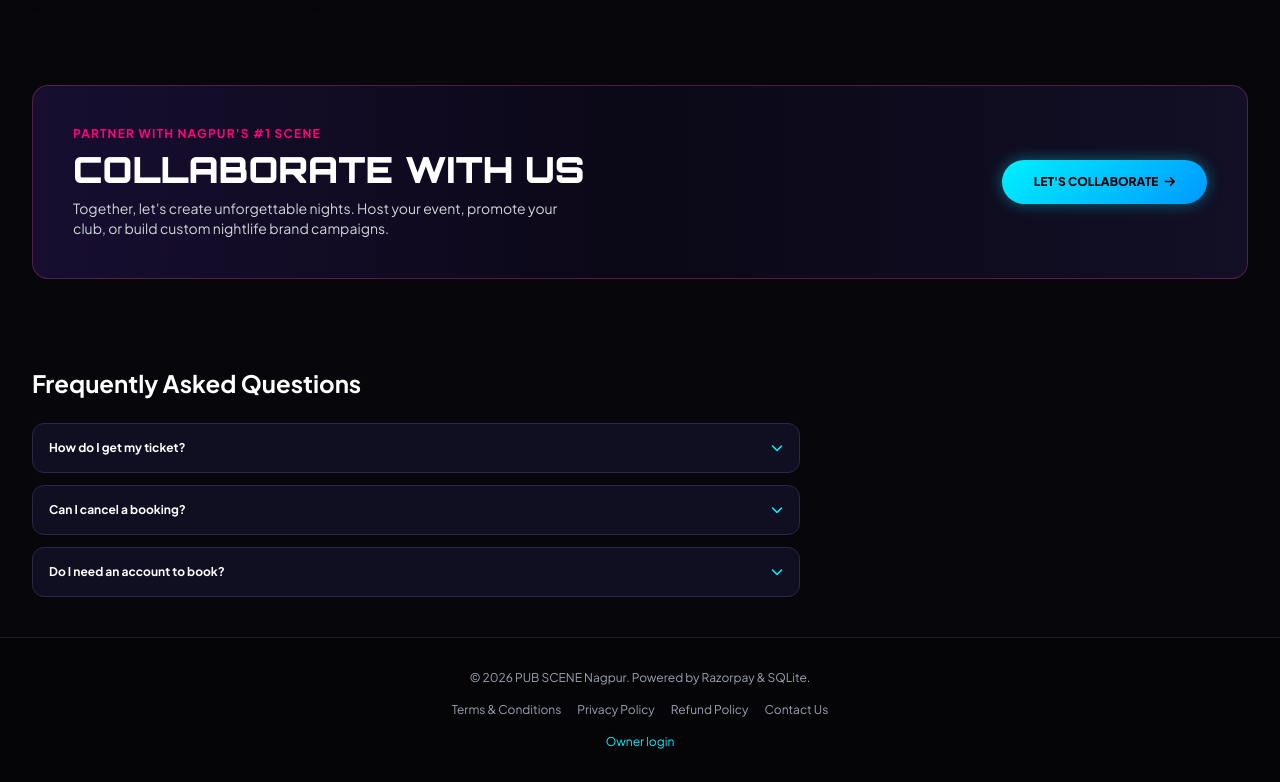
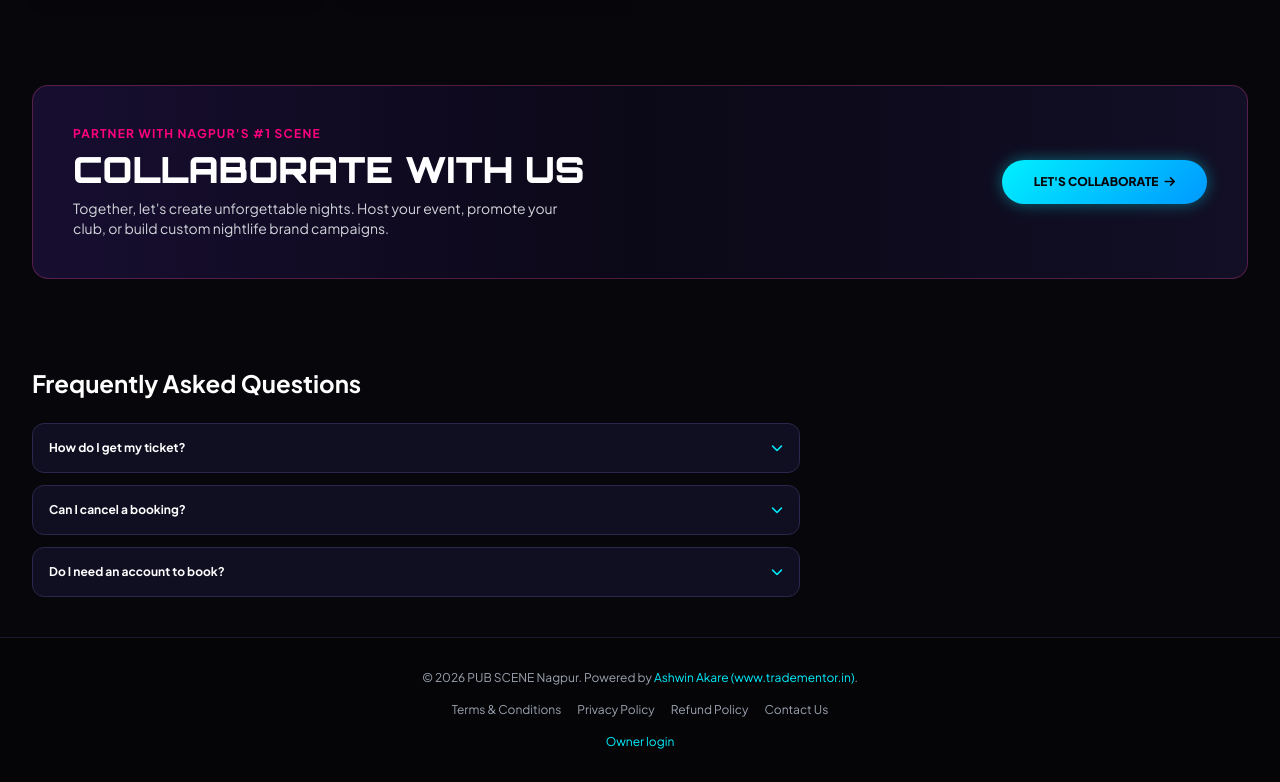
Before and after one commit to aamiram/pub_scene_main, a plain HTML site: page frontend/index.html in a window 1280 px wide. Shown: the part 2127-2909 px from the top of the page. Drawn offline with nearby package versions, Linux system fonts and the light colour scheme; a script that the page names is missing.

Commit message:
Update footer with tradementor.in link

```diff
--- a/frontend/index.html
+++ b/frontend/index.html
@@ -516,7 +516,7 @@
 
     <!-- 8. FOOTER -->
     <footer class="border-t border-[#1a182c] bg-[#050508] py-8 px-4 text-xs text-gray-400 text-center">
-      <p>© 2026 PUB SCENE Nagpur. Powered by Razorpay & SQLite.</p>
+      <p>© 2026 PUB SCENE Nagpur. Powered by <a href="https://www.tradementor.in" target="_blank" class="text-[#00f0ff] hover:underline">Ashwin Akare (www.tradementor.in)</a>.</p>
       <div class="mt-4 flex justify-center gap-4 flex-wrap">
         <a href="policies.html#terms" class="hover:text-white transition-colors">Terms & Conditions</a>
         <a href="policies.html#privacy" class="hover:text-white transition-colors">Privacy Policy</a>
```
